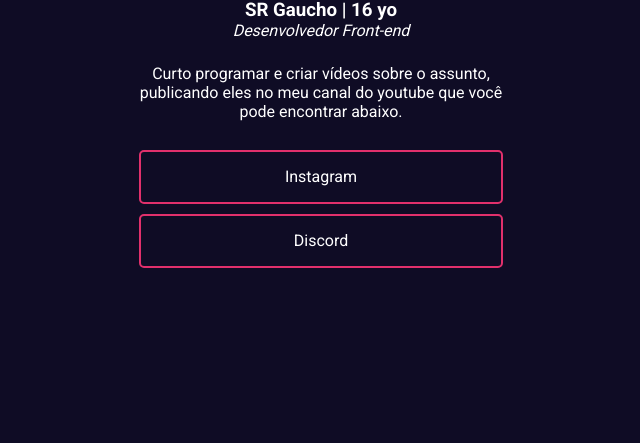
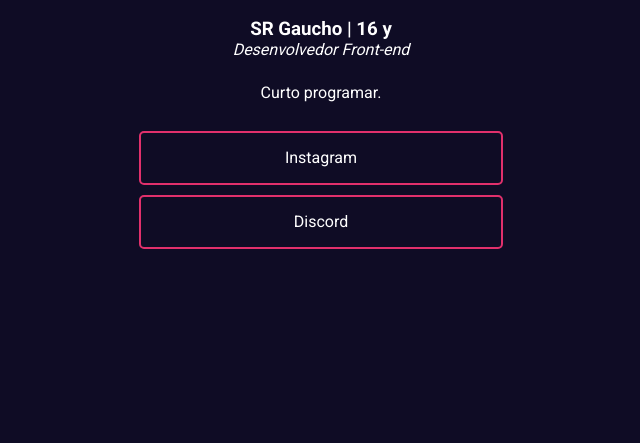
Before and after one commit to gauchaoooo/meusite, a plain HTML site: page index.html in a window 1280 px wide. Shown: the part 357-800 px from the top of the page, without its empty margins (319-959 px from the left). Drawn offline with Linux system fonts and the light colour scheme.

Commit message:
Update index.html

```diff
--- a/index.html
+++ b/index.html
@@ -1,28 +1,23 @@
 <html lang="en">
-
 <head>
-
     <meta charset="UTF-8">
     <meta name="viewport" content="width=device-width, initial-scale=1.0">
     <link rel="stylesheet" href="https://fonts.googleapis.com/css2?family=Roboto:wght@400;700&display=swap">
     <link rel="stylesheet" href="styles.css">
     <title>Meu perfil</title>
-
 </head>
-
 <body>
-
     <div class="profile-picture">
         <img src="./logoGauchoDev001.png" alt="Foto de perfil">
     </div>
 
     <div class="title">
-        <h3>SR Gaucho | 16 yo</h3>
+        <h3>SR Gaucho | 16 y</h3>
         <p><i>Desenvolvedor Front-end</i></p>
     </div>
 
     <div class="description">
-        <p>Curto programar e criar vídeos sobre o assunto, publicando eles no meu canal do youtube que você pode encontrar abaixo.</p>
+        <p>Curto programar.</p>
     </div>
 
     <div class="social-media">
@@ -34,12 +29,11 @@
         </div>
 
         <div class="button">
-            <a href="https://discord.com/invite/2ArHYuas" target="_blank" class="Discord">
+            <a href="https://discord.gg/dKDhHB8z" target="_blank" class="discord">
                 Discord
             </a>
         </div>
+
     </div>
-
 </body>
-
 </html>
```
